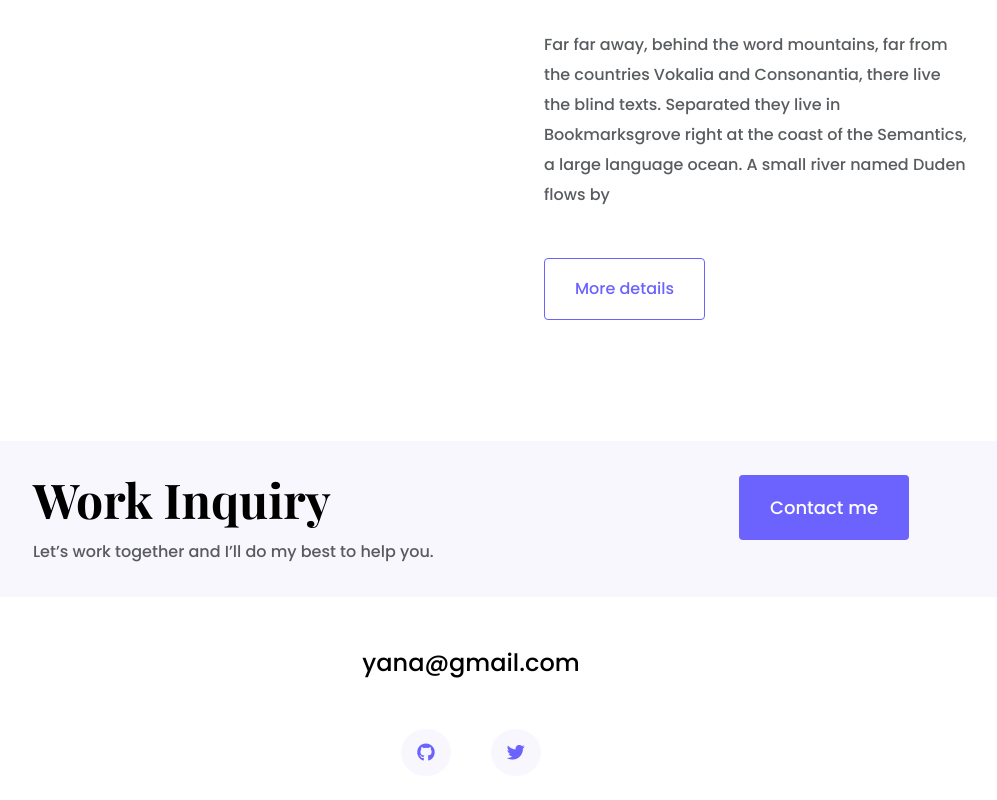
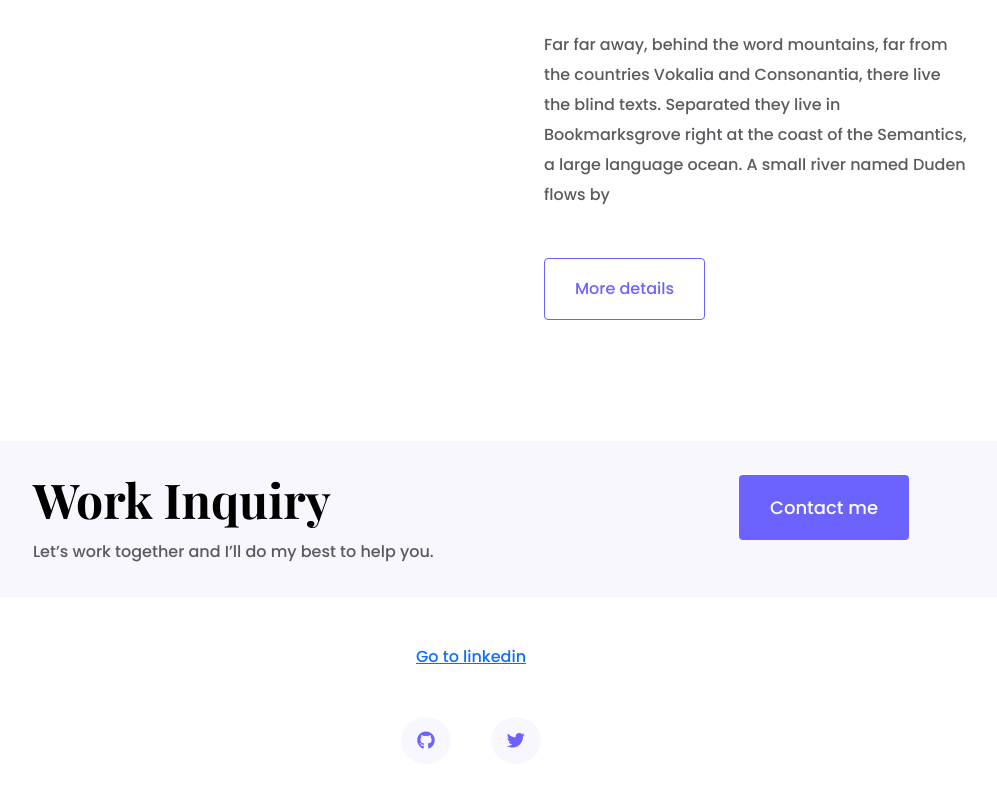
Before and after one commit to YanaJS/YanaJS.github.io, a plain HTML site: page index.html in a window 1280 px wide. Shown: the part 2101-2901 px from the top of the page, without its empty margins (169-1166 px from the left). Drawn offline with nearby package versions, Linux system fonts and the light colour scheme; a web font is replaced by a local one.

Commit message:
Update index.html

```diff
--- a/index.html
+++ b/index.html
@@ -148,12 +148,7 @@
           </div>
         </div>
         <div class="d-flex justify-content-center mb-5">
-          <a
-            href="mailto:yana@gmail.com"
-            class="email-link"
-            title="Email Yana"
-            >yana@gmail.com</a
-          >
+          <a href="https://www.linkedin.com/in/yana-y-6153982ba/">Go to linkedin</a>
         </div>
         <div class="social-media-links d-flex justify-content-center">
           <a
```
